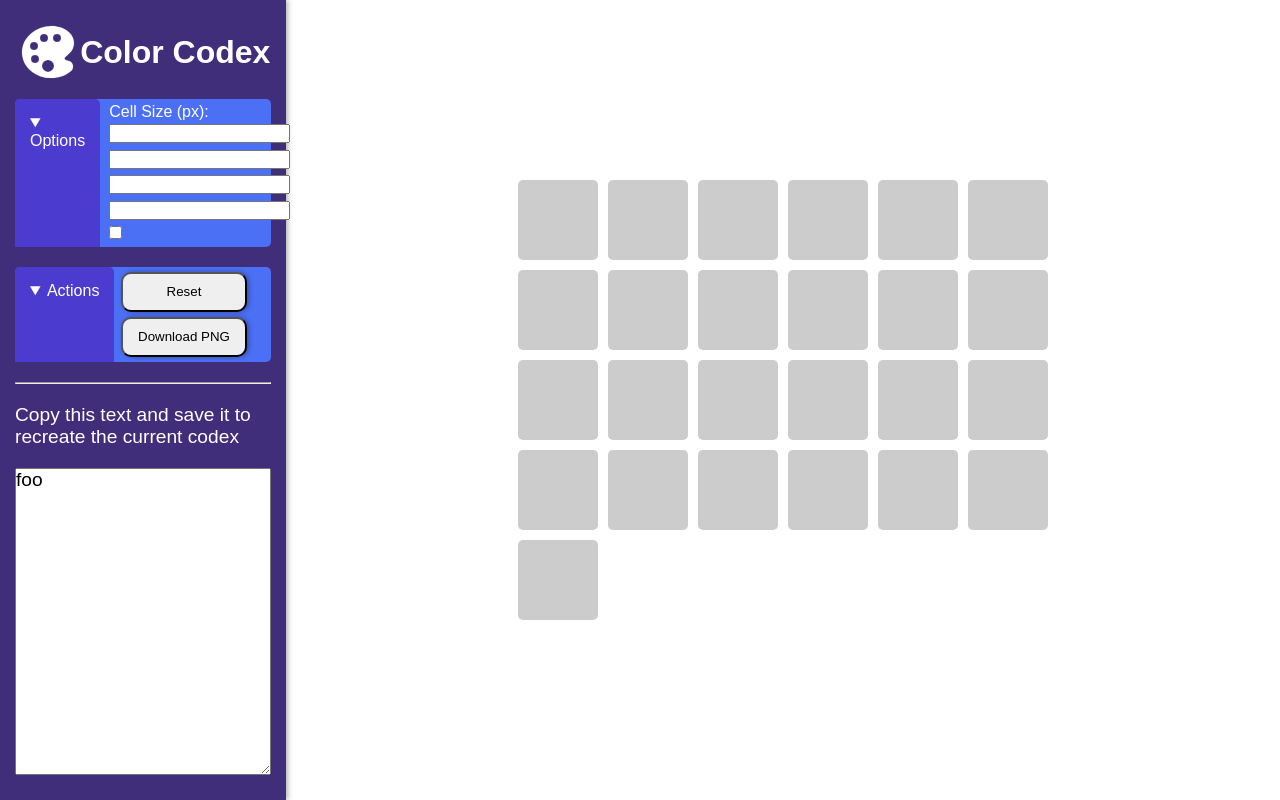
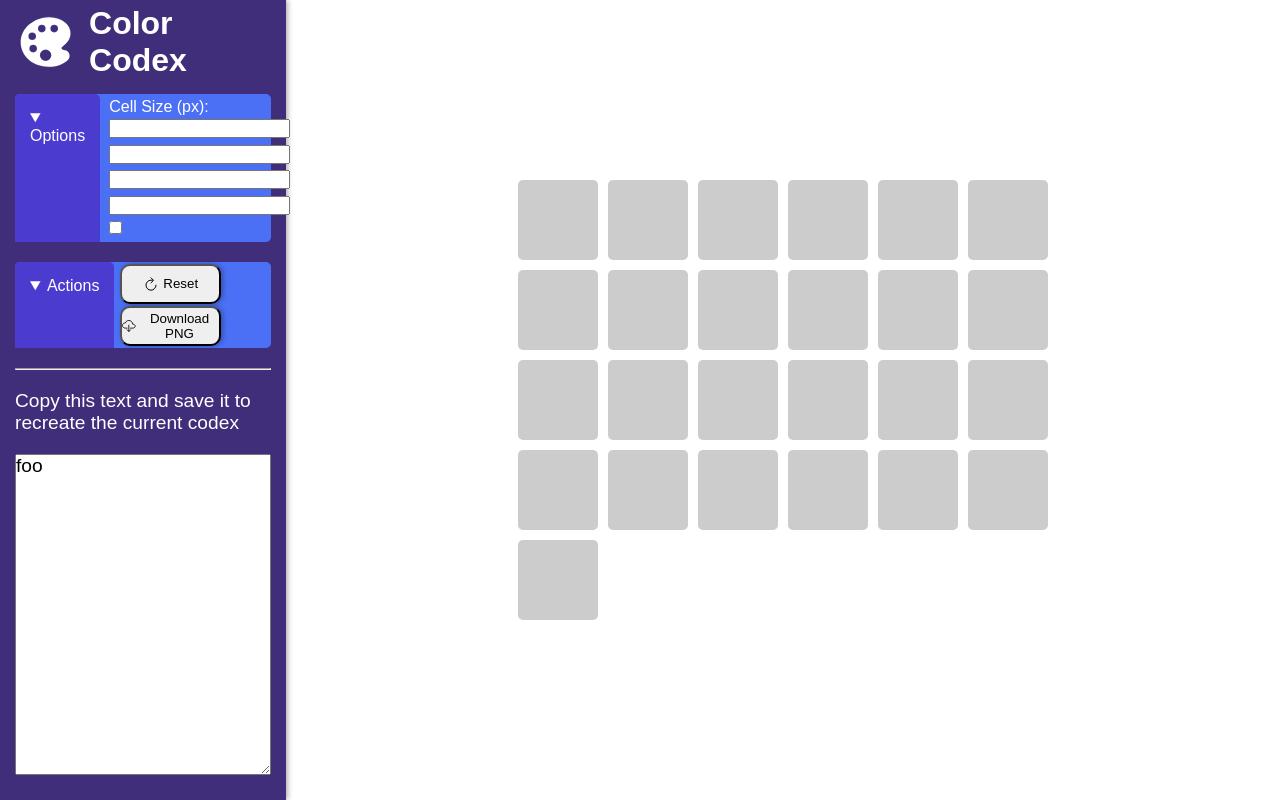
Before and after one commit to CraigMason19/Color-Codex, a website with bundled scripts: page index.html in a window 1280 px wide. Built offline with nearby package versions, Linux system fonts and the light colour scheme.

Commit message:
Added Icons and button transition effects

```diff
--- a/CSS/constants.css
+++ b/CSS/constants.css
@@ -6,6 +6,10 @@
     --color-b: #4C3BCF;
     --color-c: #4B70F5;
     --color-selection: #3DC2EC;
+
+
+    --transition-duration: 0.3s;
+    --transition-effect: ease-in-out;
 
     --color-cell-default: #cccccc;
 
--- a/CSS/styles.css
+++ b/CSS/styles.css
@@ -42,6 +42,7 @@ body {
     background-color: var(--color-theme);
     color: white;
     padding: 15px;
+    padding-top: 0px;
     box-shadow: 2px 0 5px var(--color-drop-shadow);
     display: flex;
     flex-direction: column;
@@ -50,13 +51,13 @@ body {
 
 .header {
     display: flex;
-    justify-content: space-evenly;
     align-items: center;
     margin: 0px !important;
 }
 
+
 .header ion-icon {
-    font-size: 4rem;
+    font-size: 4rem !important;
     color: white;
 }
 
@@ -75,6 +76,9 @@ body {
     padding: 15px 15px;
     background-color: var(--color-b);
     border-radius: 5px 5px 0px 0px;
+
+    transition: background-color var(--transition-duration) var(--transition-effect),
+                color var(--transition-duration) var(--transition-effect);
 }
 
 .side-panel summary:hover {
@@ -108,12 +112,22 @@ body {
     height: 40px;
     border-radius: var(--border-radius-button);
     box-shadow: 2px 0 5px var(--color-drop-shadow);
+    display: flex;
+    justify-content: center;
+    align-items: center;
 
+    transition: background-color var(--transition-duration) var(--transition-effect),
+                color var(--transition-duration) var(--transition-effect);
 }
 
 .side-panel button:hover {
     background-color: var(--color-selection);
     color: white;
+}
+
+.side-panel ion-icon {
+    font-size: 1rem;
+    margin-right: 5%;
 }
 
 .side-panel p {
--- a/index.html
+++ b/index.html
@@ -33,8 +33,14 @@
 
         <details open class="side-panel-item">
             <div>
-                <button id="reset-button">Reset</button>
-                <button id="save-button">Download PNG</button>
+                <button id="reset-button">
+                    <ion-icon name="refresh"></ion-icon>
+                    Reset
+                </button>
+                <button id="save-button">
+                    <ion-icon name="cloud-download-outline"></ion-icon>
+                    Download PNG
+                </button>
             </div>
             <summary>Actions</summary>
         </details>
```
